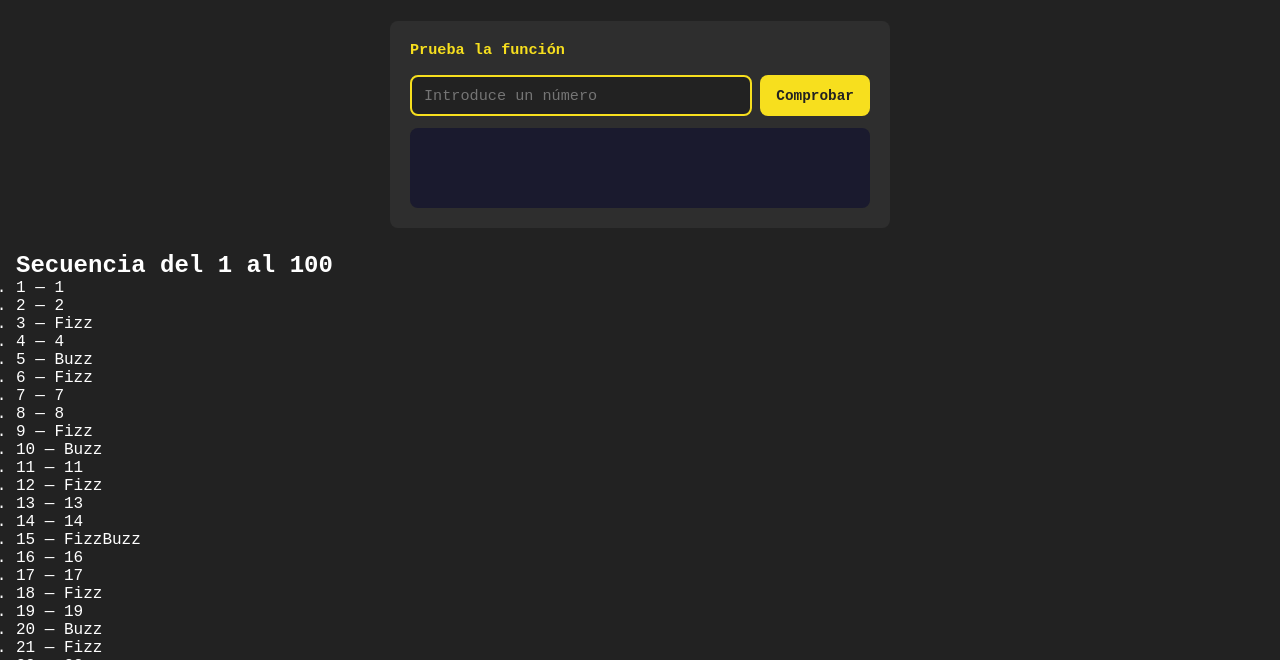
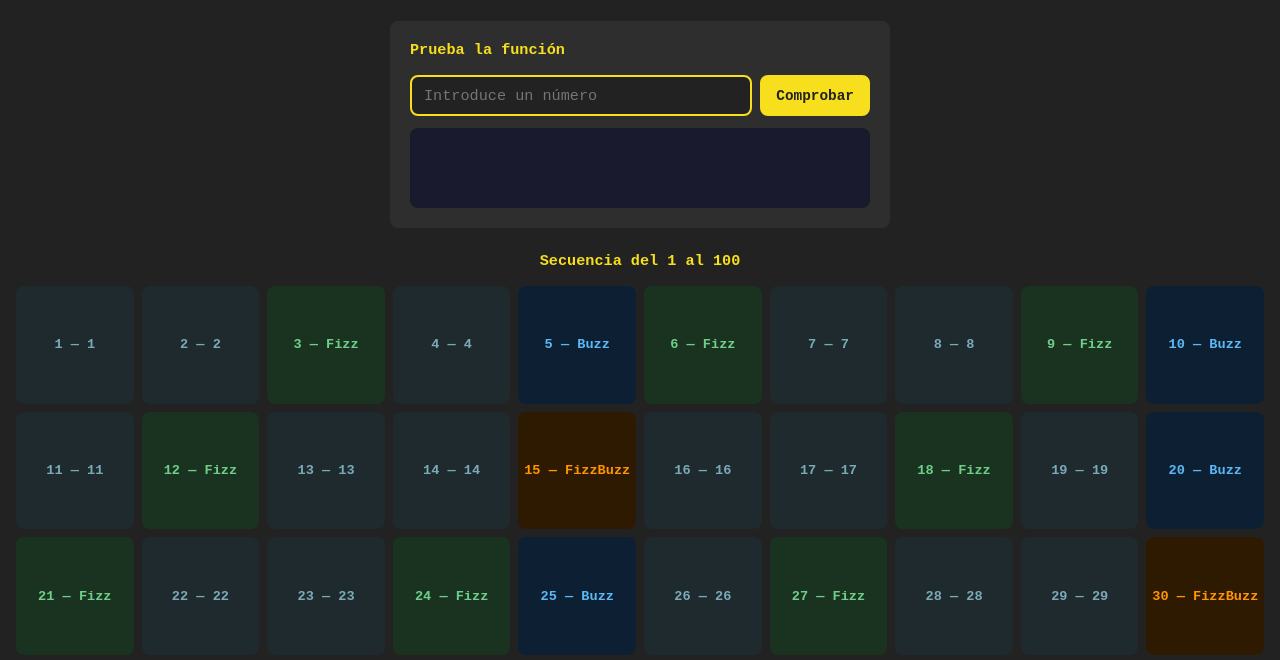
Before and after one commit to Jennydev-25/kata-fizzbuzz, a website with bundled scripts: page index.html in a window 1280 px wide. Shown: the part 72-732 px from the top of the page. Built offline with nearby package versions, Linux system fonts and the light colour scheme.

Commit message:
style: add sequence section styles

```diff
--- a/app.js
+++ b/app.js
@@ -18,5 +18,9 @@ const list = document.querySelector('.fizzbuzz-sequence__list');
 generateSequence().forEach((item, index) => {
   const li = document.createElement('li');
   li.textContent = `${index + 1} — ${item}`;
+  if (item === 'Fizz') li.classList.add('fizz');
+  else if (item === 'Buzz') li.classList.add('buzz');
+  else if (item === 'FizzBuzz') li.classList.add('fizzbuzz');
+  else li.classList.add('number');
   list.appendChild(li);
 });
--- a/src/sass/_sequence.scss
+++ b/src/sass/_sequence.scss
@@ -0,0 +1,80 @@
+@use 'variables' as *;
+
+.fizzbuzz-sequence {
+  h2 {
+    color: $color-primary;
+    text-align: center;
+    font-size: 0.95rem;
+    margin-bottom: 1rem;
+  }
+
+  &__list {
+    display: grid;
+    grid-template-columns: repeat(4, 1fr);
+    gap: 0.5rem;
+    list-style: none;
+    padding: 0;
+
+    li {
+      border-radius: $border-radius;
+      padding: 0;
+      text-align: center;
+      font-size: 0.7rem;
+      font-weight: bold;
+      aspect-ratio: 1;
+      display: flex;
+      align-items: center;
+      justify-content: center;
+
+      &.number {
+        background-color: $color-number-bg;
+        color: $color-number-text;
+      }
+
+      &.fizz {
+        background-color: $color-fizz-bg;
+        color: $color-fizz-text;
+      }
+
+      &.buzz {
+        background-color: $color-buzz-bg;
+        color: $color-buzz-text;
+      }
+
+      &.fizzbuzz {
+        background-color: $color-fizzbuzz-bg;
+        color: $color-fizzbuzz-text;
+      }
+    }
+  }
+
+  @media (min-width: $bp-tablet) {
+    &__list {
+      grid-template-columns: repeat(6, 1fr);
+
+      li {
+        font-size: 0.75rem;
+      }
+    }
+  }
+
+  @media (min-width: $bp-desktop-sm) {
+    &__list {
+      grid-template-columns: repeat(8, 1fr);
+
+      li {
+        font-size: 0.8rem;
+      }
+    }
+  }
+
+  @media (min-width: $bp-desktop) {
+    &__list {
+      grid-template-columns: repeat(10, 1fr);
+
+      li {
+        font-size: 0.85rem;
+      }
+    }
+  }
+}
--- a/src/sass/styles.scss
+++ b/src/sass/styles.scss
@@ -2,3 +2,4 @@
 @use 'base';
 @use 'header';
 @use 'checker';
+@use 'sequence';
```
Also changed, not shown: src/css/styles.css.
